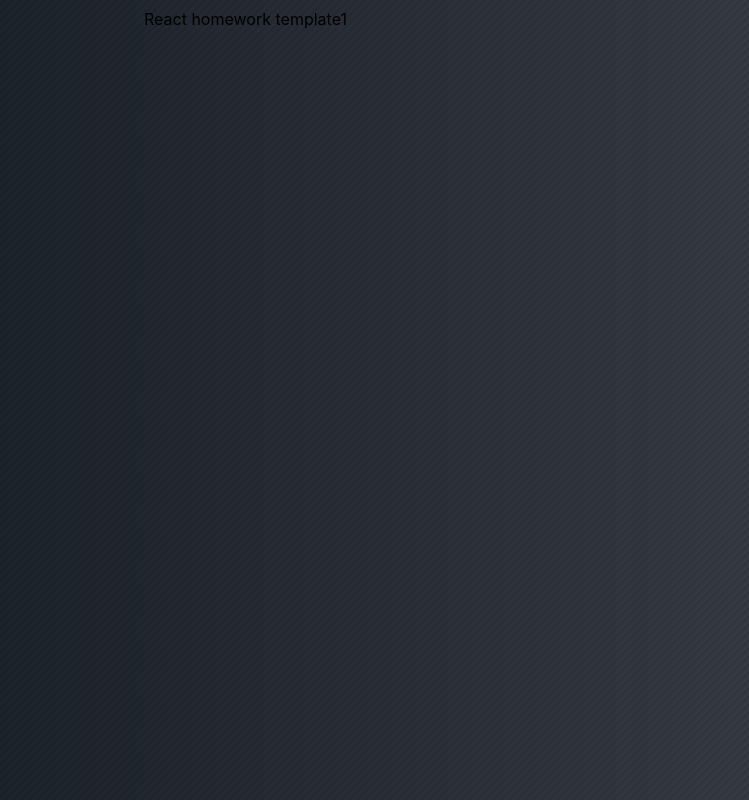
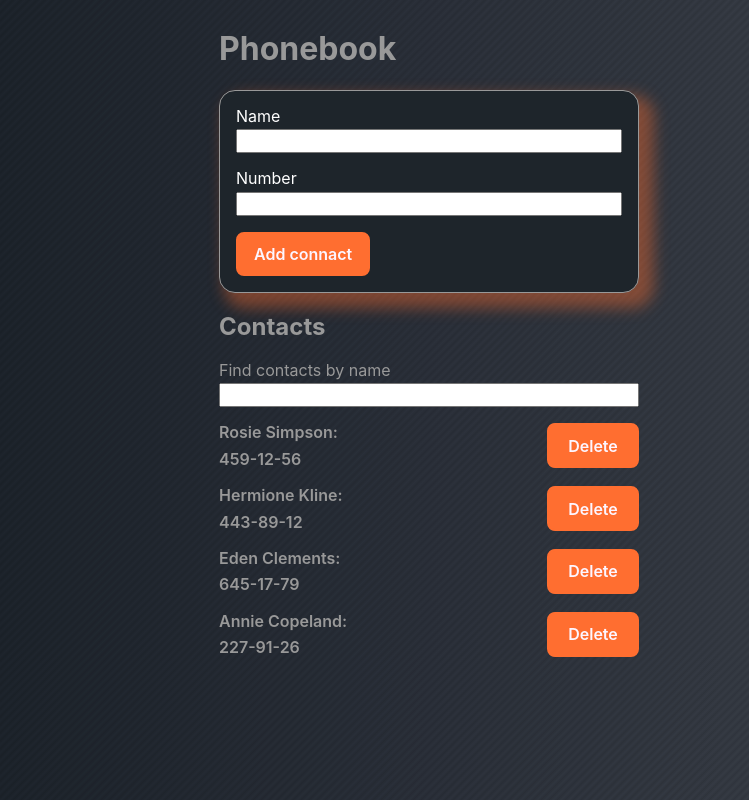
Before and after one commit to AnatoliiKobzar/goit-react-hw-02-phonebook, a React (Create React App) app: page / in a window 1280 px wide. Shown: the whole page, without its empty margins (211-960 px from the left). Built offline with nearby package versions, Linux system fonts and the light colour scheme.

Commit message:
add filter

```diff
--- a/src/components/App.jsx
+++ b/src/components/App.jsx
@@ -1,11 +1,75 @@
+import { Component } from 'react';
+import { ContactForm } from './ContactForm/ContactForm';
+import { ContactList } from './ContactList/ContactList';
+import { Filter } from './Filter/Filter';
 import { GlobalStyle } from './GlobalStyle/GlobalStyle';
 import { Layout } from './Layout/Layout';
+import { Report } from 'notiflix/build/notiflix-report-aio';
 
-export const App = () => {
-  return (
-    <Layout>
-      React homework template1
-      <GlobalStyle />
-    </Layout>
-  );
-};
+class App extends Component {
+  state = {
+    contacts: [
+      { id: 'id-1', name: 'Rosie Simpson', number: '459-12-56' },
+      { id: 'id-2', name: 'Hermione Kline', number: '443-89-12' },
+      { id: 'id-3', name: 'Eden Clements', number: '645-17-79' },
+      { id: 'id-4', name: 'Annie Copeland', number: '227-91-26' },
+    ],
+    filter: '',
+  };
+
+  addContact = newContact => {
+    if (this.state.contacts.find(contact => contact.name === newContact.name)) {
+      return Report.warning(
+        'Warning',
+        'The contact to that name already exists!',
+        'Okay'
+      );
+    }
+
+    this.setState(prevState => {
+      return { contacts: [newContact, ...prevState.contacts] };
+    });
+  };
+
+  deleteContact = contactId => {
+    this.setState(prevState => {
+      return {
+        contacts: prevState.contacts.filter(
+          contact => contact.id !== contactId
+        ),
+      };
+    });
+  };
+
+  chengeFilter = event => {
+    this.setState({ filter: event.currentTarget.value });
+  };
+
+  getFiltredContacts = () => {
+    const normalizedContacts = this.state.filter.toLowerCase();
+
+    return this.state.contacts.filter(contact =>
+      contact.name.toLowerCase().includes(normalizedContacts)
+    );
+  };
+
+  render() {
+    const filteredContacts = this.getFiltredContacts();
+
+    return (
+      <Layout>
+        <h1>Phonebook</h1>
+        <ContactForm onSave={this.addContact} />
+        <h2>Contacts</h2>
+        <Filter onChange={this.chengeFilter} value={this.state.filter} />
+        <ContactList
+          contacts={filteredContacts}
+          onDelete={this.deleteContact}
+        />
+        <GlobalStyle />
+      </Layout>
+    );
+  }
+}
+
+export default App;
--- /dev/null
+++ b/src/components/ContactForm/ContactForm.jsx
@@ -0,0 +1,48 @@
+import React from 'react';
+import { Formik, Field } from 'formik';
+import { Button, ErrorMessage, Form, FormField } from './ContactForm.styled';
+import * as Yup from 'yup';
+import { nanoid } from 'nanoid';
+
+const phoneRegExp = /^(\s*)?(\+)?([- _():=+]?\d[- _():=+]?){3,14}(\s*)?$/;
+
+const FornSchema = Yup.object().shape({
+  name: Yup.string()
+    .min(3, 'Too Short Name!')
+    .max(20, 'Too Long Name!')
+    .required('Required'),
+  number: Yup.string().matches(phoneRegExp, 'Phone number is not valid'),
+});
+
+export const ContactForm = ({ onSave }) => {
+  return (
+    <Formik
+      initialValues={{
+        name: '',
+        number: '',
+      }}
+      onSubmit={(values, actions) => {
+        onSave({
+          ...values,
+          id: nanoid(),
+        });
+        actions.resetForm();
+      }}
+      validationSchema={FornSchema}
+    >
+      <Form>
+        <FormField>
+          Name
+          <Field name="name" type="text" autoComplete="off" />
+          <ErrorMessage name="name" component="div" />
+        </FormField>
+        <FormField>
+          Number
+          <Field name="number" type="text" autoComplete="off" />
+          <ErrorMessage name="number" component="div" />
+        </FormField>
+        <Button type="submit">Add connact</Button>
+      </Form>
+    </Formik>
+  );
+};
--- /dev/null
+++ b/src/components/ContactForm/ContactForm.styled.js
@@ -0,0 +1,45 @@
+import styled from 'styled-components';
+import { Form as FormikForm, ErrorMessage as FormikError } from 'formik';
+
+export const Form = styled(FormikForm)`
+  max-width: 450px;
+  padding: 16px;
+  border: 1px solid #999;
+  border-radius: 16px;
+  box-shadow: 10px 10px 15px 5px rgba(255, 110, 48, 0.4);
+  color: #ffffff;
+  background-color: #1e252b;
+`;
+
+export const FormField = styled.label`
+  display: flex;
+  gap: 4px;
+  flex-direction: column;
+  margin-bottom: 16px;
+`;
+
+export const ErrorMessage = styled(FormikError)`
+  color: #ff6e30;
+`;
+
+export const Button = styled.button`
+  padding: 8px 16px;
+  margin: 0;
+  min-width: 92px;
+  font-weight: 600;
+  font-size: 16px;
+  line-height: calc(24 / 16);
+  color: #fdf5ff;
+  background-color: #ff6e30;
+  box-shadow: 0 0 40px 40px #ff6e30 inset, 0 0 0 0 #ff6e30;
+  transition: all 150ms ease-in-out;
+  border: 2px solid #ff6e30;
+  border-radius: 8px;
+  cursor: pointer;
+  &:hover {
+    color: #fdf5ff;
+    background-color: transparent;
+    box-shadow: 0 0 10px 0 #ff6e30 inset, 0 0 10px 4px #ff6e30;
+    border: 2px solid #ff6e30;
+  }
+`;
--- /dev/null
+++ b/src/components/ContactList/ContactList.jsx
@@ -0,0 +1,26 @@
+import { Button } from 'components/ContactForm/ContactForm.styled';
+import React from 'react';
+import { Contact, Info, Wrap, ContactsList } from './ContactList.styled';
+
+export const ContactList = ({ contacts, onDelete }) => {
+  return (
+    <ContactsList>
+      {contacts.map(contact => (
+        <Contact key={contact.id}>
+          <Wrap>
+            <Info>{contact.name}:</Info>
+            <Info>{contact.number}</Info>
+          </Wrap>
+          <Button
+            type="button"
+            onClick={() => {
+              onDelete(contact.id);
+            }}
+          >
+            Delete
+          </Button>
+        </Contact>
+      ))}
+    </ContactsList>
+  );
+};
--- /dev/null
+++ b/src/components/ContactList/ContactList.styled.js
@@ -0,0 +1,23 @@
+import styled from 'styled-components';
+
+export const ContactsList = styled.ul`
+  display: flex;
+  flex-direction: column;
+  gap: 18px;
+`;
+
+export const Contact = styled.li`
+  display: flex;
+  justify-content: space-between;
+`;
+
+export const Info = styled.p`
+  font-size: 16px;
+  font-weight: 600;
+`;
+
+export const Wrap = styled.div`
+  display: flex;
+  flex-direction: column;
+  gap: 8px;
+`;
--- /dev/null
+++ b/src/components/Filter/Filter.jsx
@@ -0,0 +1,11 @@
+import { FormField } from 'components/ContactForm/ContactForm.styled';
+import React from 'react';
+
+export const Filter = ({ onChange, value }) => {
+  return (
+    <FormField>
+      Find contacts by name
+      <input type="text" value={value} onChange={onChange} />
+    </FormField>
+  );
+};
--- a/src/components/GlobalStyle/GlobalStyle.js
+++ b/src/components/GlobalStyle/GlobalStyle.js
@@ -14,6 +14,7 @@
 		linear-gradient(135deg, rgba(0,0,0, 0.2) 0%, rgba(0,0,0, 0.1) 25%, rgba(0,0,0, 0.2) 50%, rgba(0,0,0, 0.1) 75%, rgba(0,0,0, 0.2) 100%),
 		linear-gradient(90deg, #192129, #303641, #484e57);
 	background-size: 8px 8px, 100%;
+    color: #999;
 }
 code {
     font-family: source-code-pro, Menlo, Monaco, Consolas, 'Courier New',
@@ -28,7 +29,6 @@
     display: block;
 }
 p {
-    padding: 5px;
     margin: 0;
 }
 `;
--- a/src/components/Layout/Layout.js
+++ b/src/components/Layout/Layout.js
@@ -2,7 +2,7 @@
 
 export const Layout = styled.main`
   margin: 0 auto;
-  max-width: 600px;
+  max-width: 450px;
   padding-left: 15px;
   padding-right: 15px;
   padding-top: 10px;
--- a/src/index.css
+++ /dev/null
@@ -1,15 +0,0 @@
-@import-normalize; /* bring in normalize.css styles */
-
-body {
-  margin: 0;
-  font-family: -apple-system, BlinkMacSystemFont, 'Segoe UI', 'Roboto', 'Oxygen',
-    'Ubuntu', 'Cantarell', 'Fira Sans', 'Droid Sans', 'Helvetica Neue',
-    sans-serif;
-  -webkit-font-smoothing: antialiased;
-  -moz-osx-font-smoothing: grayscale;
-}
-
-code {
-  font-family: source-code-pro, Menlo, Monaco, Consolas, 'Courier New',
-    monospace;
-}
--- a/src/index.js
+++ b/src/index.js
@@ -1,7 +1,6 @@
+import App from 'components/App';
 import React from 'react';
 import ReactDOM from 'react-dom/client';
-import { App } from 'components/App';
-import './index.css';
 
 ReactDOM.createRoot(document.getElementById('root')).render(
   <React.StrictMode>
```
Also changed, not shown: package.json (+6 -1 lines), src/components/Filter/Filter.styled.js (added), 1 other file (tests, documents, lock files or other folders).
